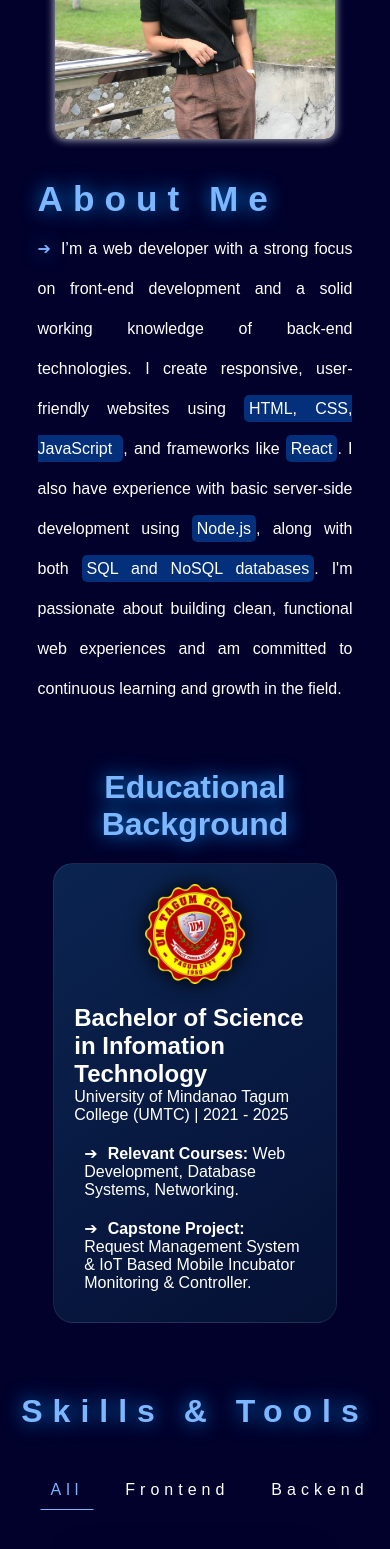
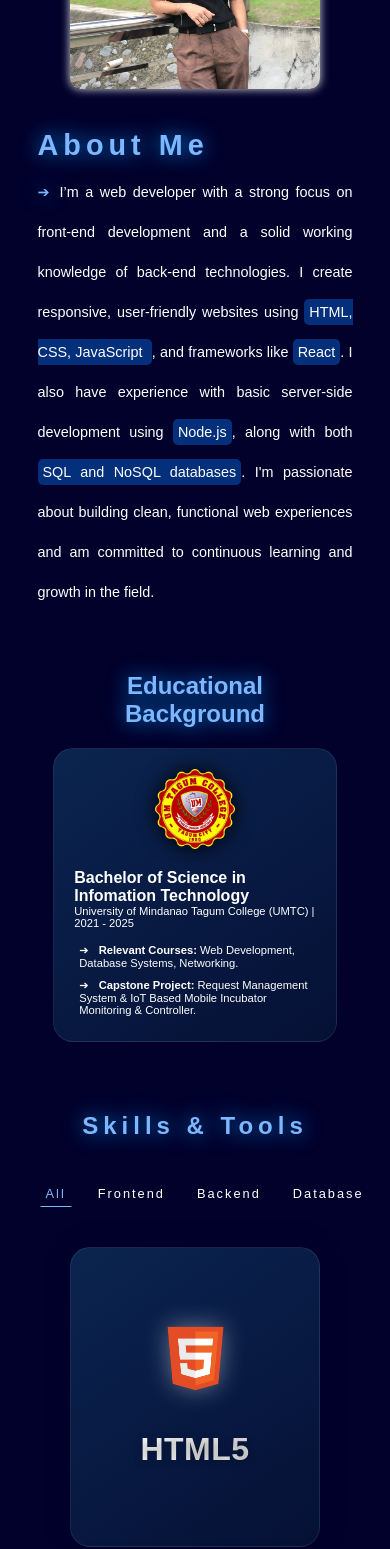
Before and after one commit to Bintooot/benaniasco-portfolio, a React (Vite) app: page / in a window 390 px wide. Shown: the part 1460-3009 px from the top of the page. Built offline with nearby package versions, Linux system fonts and the light colour scheme.

Commit message:
adjusting font-size in mobile

```diff
--- a/src/component/ProjectCard/ProjectCard.css
+++ b/src/component/ProjectCard/ProjectCard.css
@@ -219,6 +219,32 @@
   }
 }
 
+@media (max-width: 480px) {
+  .project-info > h2 {
+    font-size: 1.5rem;
+    transition: all 0.3s ease;
+  }
+
+  .project-info > p {
+    font-size: 0.9rem;
+  }
+
+  .project-info > .time {
+    font-size: 0.7rem;
+    transition: all 0.3s ease;
+  }
+
+  .tech-stack-list > span {
+    font-size: 0.7rem;
+    transition: all 0.3s ease;
+  }
+
+  .button-wrapper > button.button-link {
+    font-size: 0.7rem;
+    transition: all 0.3s ease;
+  }
+}
+
 .project-card-wrapper {
   animation: fadeInRight 1s ease-in-out;
   animation-timeline: view();
--- a/src/component/SchoolCard/SchoolCard.css
+++ b/src/component/SchoolCard/SchoolCard.css
@@ -77,3 +77,23 @@
     transition: all 0.3s ease-in-out;
   }
 }
+
+@media (max-width: 480px) {
+
+  .education-card > .logo > img {
+    width: 80px;
+    height: 80px;
+    transition: all 0.3s ease-in-out;
+  }
+  .info-item > h3 {
+    font-size: 1rem;
+  }
+  .info-item > p {
+    font-size: 0.7rem;
+  }
+
+  .info-item > ul > li {
+    padding: 5px;
+    font-size: 0.7rem;
+  }
+}
--- a/src/component/Sections/AboutMe/AboutMe.css
+++ b/src/component/Sections/AboutMe/AboutMe.css
@@ -162,6 +162,31 @@ div.info-card > p::before {
   }
 }
 
+@media (max-width: 500px) {
+  .left-col > img {
+    width: 250px;
+    height: 300px;
+    transition: all 0.3s ease-in-out;
+  }
+
+  div.info-card > h2 {
+    font-size: 1.8rem;
+    letter-spacing: 5px;
+    transition: all 0.3s ease-in-out;
+  }
+
+  div.info-card > p {
+    text-align: justify;
+    font-size: 0.9rem;
+    line-height: 2.5rem;
+  }
+
+  .educ-background-wrapper > h2 {
+    text-align: center;
+    font-size: 1.5rem;
+  }
+}
+
 .left-col {
   animation: fadeInLeft 1s ease-in-out;
   animation-timeline: view();
--- a/src/component/Sections/Footer/Footer.css
+++ b/src/component/Sections/Footer/Footer.css
@@ -15,3 +15,10 @@ align-items: center;
     font-size: 14px;
     }
 }
+
+@media (max-width: 480px) {
+.footer-wrapper {
+    height: 60px;
+    font-size: 12px;
+    }
+}
--- a/src/component/Sections/Skills/Skills.css
+++ b/src/component/Sections/Skills/Skills.css
@@ -103,6 +103,28 @@ div.button-links > ul > li.active {
   }
 }
 
+@media (max-width: 480px) {
+  .skills-header > h2 {
+    font-size: 1.5rem;
+    letter-spacing: 5px;
+  }
+
+  .skills-header > p {
+    font-size: 1rem;
+  }
+
+  div.button-links > ul > li {
+    font-size: 0.8rem;
+    padding: 5px;
+    letter-spacing: 2px;
+  }
+
+  .skills-content-wrapper {
+    width: 100%;
+    grid-template-columns: repeat(1, 1fr);
+  }
+}
+
 .skills-header {
   animation: fadeInUp 1s ease-in-out;
   animation-timeline: view();
```
